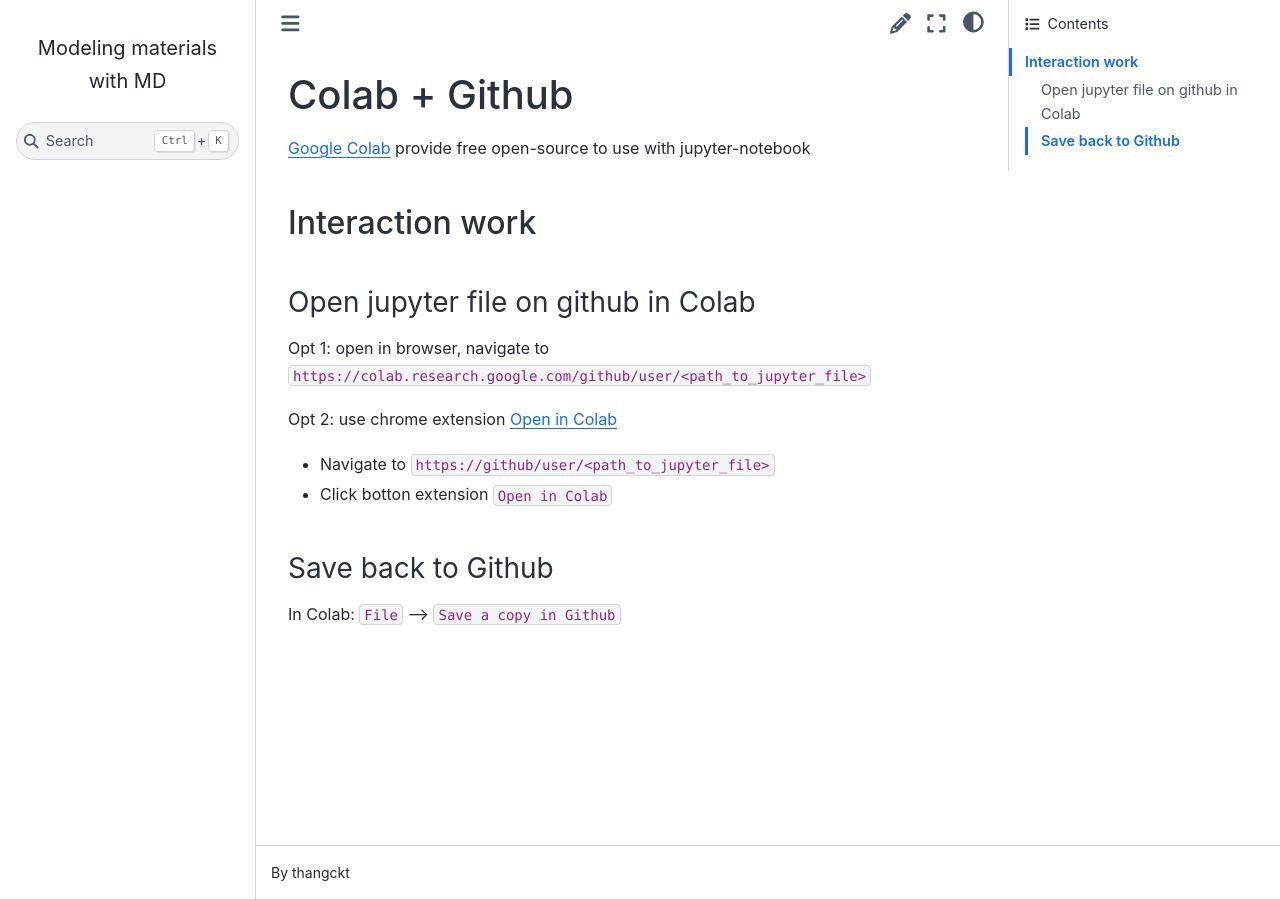
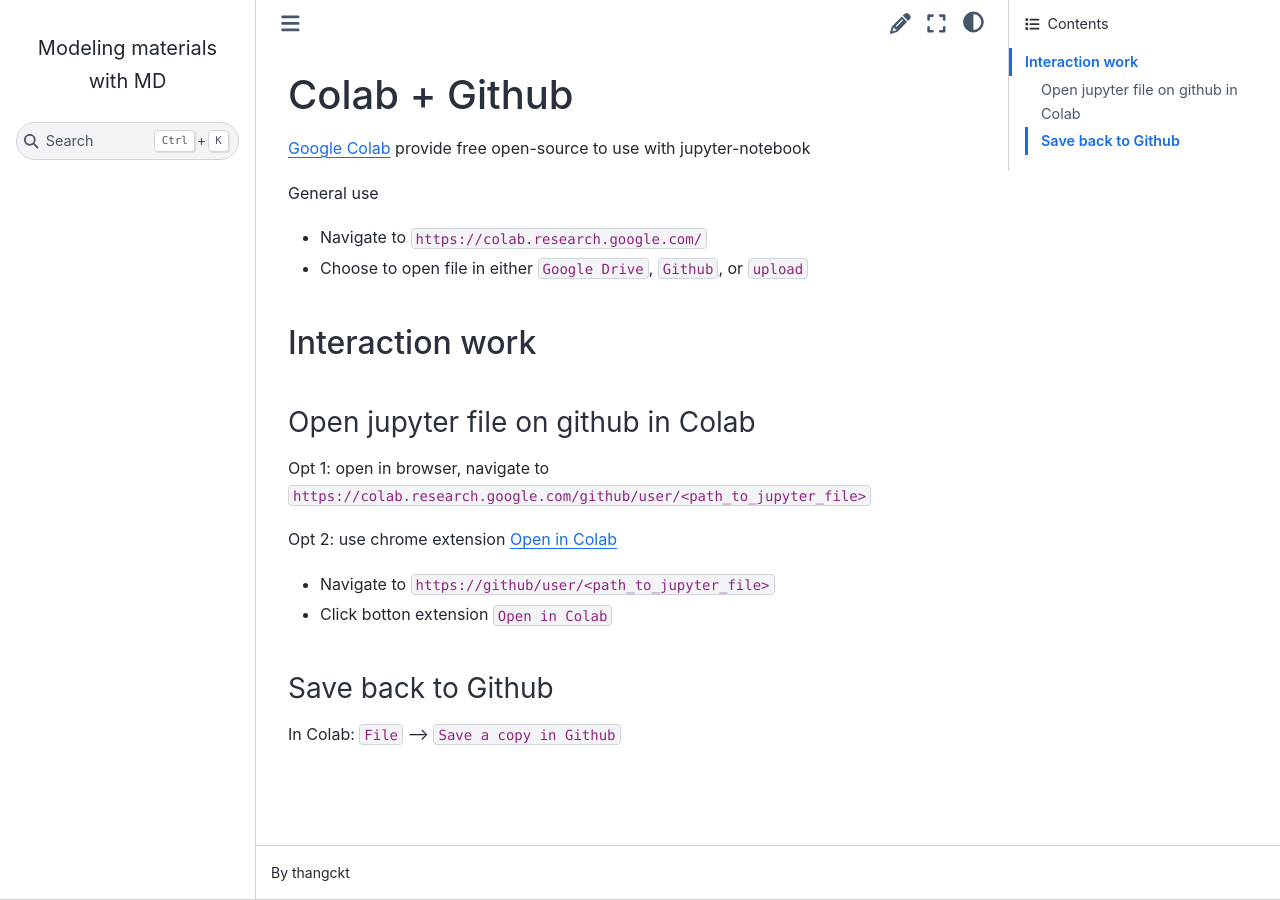
Before and after one commit to thangckt/note_md, a Jupyter Book: the page built from notebook/md_solid/0_colab_github.md, in a window 1280 px wide. Built offline with Jupyter Book 1.0.4 settings and Sphinx 7.4.7 and the Sphinx Book theme 1.1.4, drawn with Linux system fonts in a browser that asks for light colours; pages that are not in the unit, such as notebooks, are missing from menus.

Commit message:
Update 0_colab_github.md

```diff
--- a/notebook/md_solid/0_colab_github.md
+++ b/notebook/md_solid/0_colab_github.md
@@ -2,7 +2,12 @@
 
 [Google Colab](https://colab.research.google.com/) provide free open-source to use with jupyter-notebook
 
+General use
+- Navigate to `https://colab.research.google.com/`
+- Choose to open file in either `Google Drive`, `Github`, or `upload`
+
 ## Interaction work
+
 ### Open jupyter file on github in Colab
 
 Opt 1: open in browser, navigate to `https://colab.research.google.com/github/user/<path_to_jupyter_file>`
```
